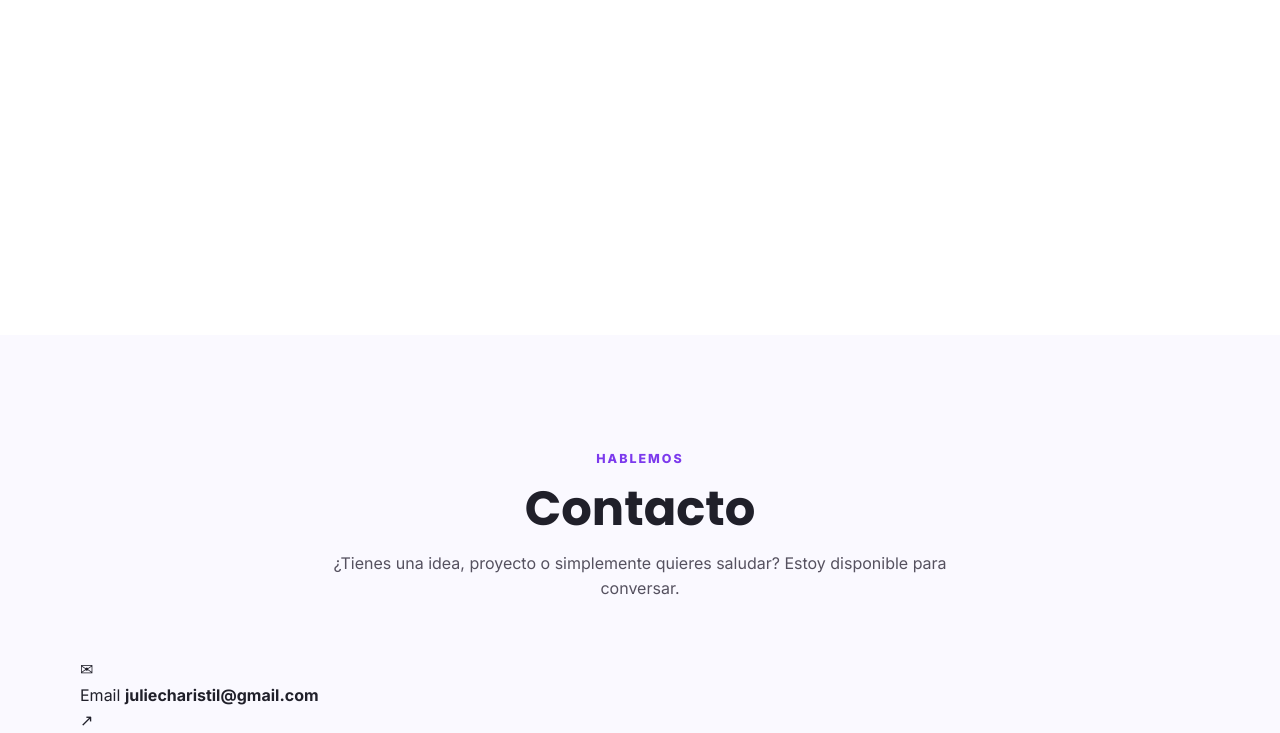
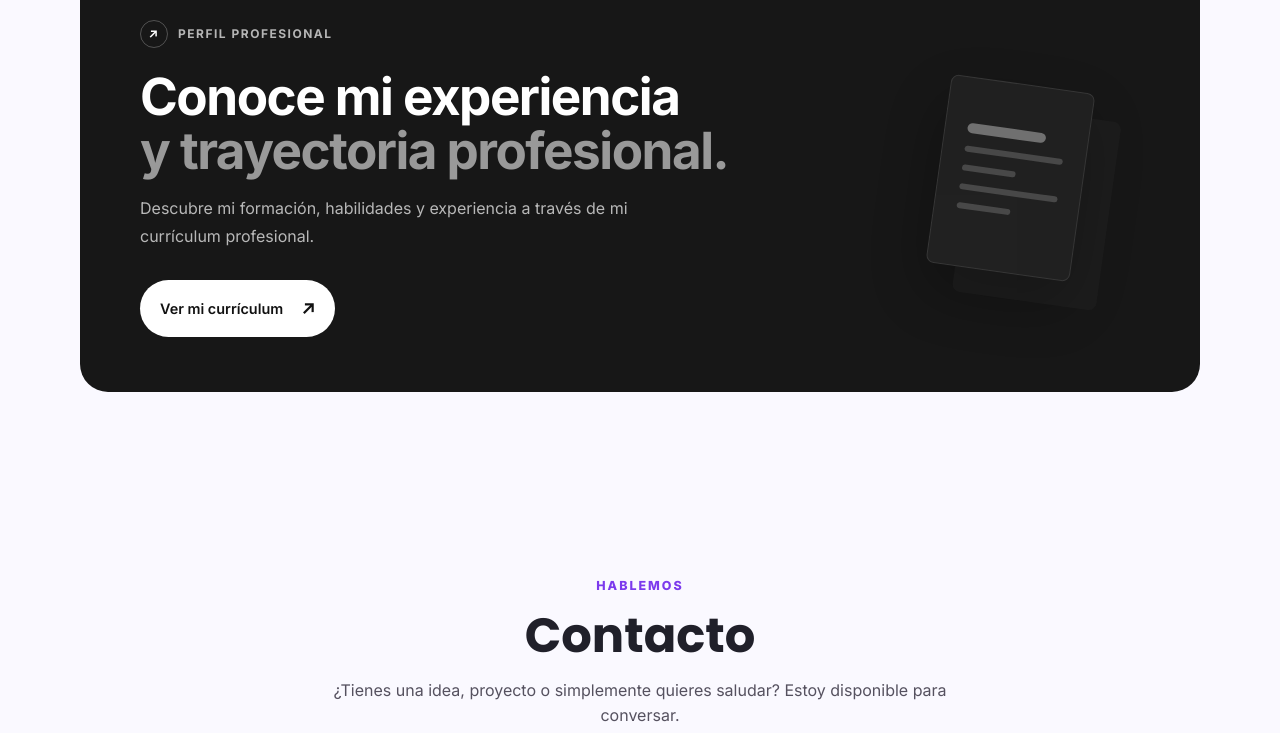
Before and after one commit to juliecharistil/Mi-portafolio, a website: page index.html in a window 1280 px wide. Shown: the part 2600-3333 px from the top of the page. Drawn offline with Linux system fonts and the light colour scheme.

Commit message:
Refactor CSS structure and styles

```diff
--- a/style.css
+++ b/style.css
@@ -734,28 +734,303 @@ a {
 }
 
 
-/* ==================================================
-   CV
-================================================== */
+/* ================= CV ================= */
 
 .cv-section {
-
-    background: white;
+    padding-top: 80px;
+    padding-bottom: 80px;
 }
 
 .cv-card {
+    position: relative;
+    overflow: hidden;
+    min-height: 340px;
+    padding: 55px 60px;
+    border-radius: 28px;
 
     display: flex;
+    align-items: center;
+    justify-content: space-between;
+    gap: 50px;
 
+    background: #171717;
+    color: #fff;
+}
+
+.cv-content {
+    position: relative;
+    z-index: 2;
+    max-width: 650px;
+}
+
+.cv-badge {
+    display: inline-flex;
     align-items: center;
+    gap: 10px;
 
-    gap: 30px;
+    margin-bottom: 22px;
 
-    padding: 45px;
+    font-size: 12px;
+    font-weight: 700;
+    letter-spacing: 1.5px;
+    color: #b5b5b5;
+}
 
-    border-radius: 30px;
+.cv-badge-icon {
+    width: 28px;
+    height: 28px;
 
-    color: white;
+    display: flex;
+    align-items: center;
+    justify-content: center;
 
-    background:
-        linear-gradient(
+    border: 1px solid rgba(255,255,255,.25);
+    border-radius: 50%;
+
+    color: #fff;
+}
+
+.cv-card h2 {
+    margin: 0 0 18px;
+
+    font-size: clamp(32px, 4vw, 52px);
+    line-height: 1.05;
+    letter-spacing: -1.5px;
+}
+
+.cv-card h2 span {
+    display: block;
+    color: #999;
+}
+
+.cv-card p {
+    max-width: 540px;
+    margin-bottom: 30px;
+
+    color: #b8b8b8;
+    line-height: 1.7;
+}
+
+.btn-white {
+    display: inline-flex;
+    align-items: center;
+    gap: 18px;
+
+    padding: 14px 20px;
+
+    border-radius: 100px;
+    background: #fff;
+    color: #111;
+
+    text-decoration: none;
+    font-weight: 600;
+
+    transition: .25s ease;
+}
+
+.btn-white:hover {
+    transform: translateY(-3px);
+    background: #e9e9e9;
+}
+
+.btn-arrow {
+    font-size: 18px;
+}
+
+
+/* Decoración */
+
+.cv-decoration {
+    position: relative;
+    width: 260px;
+    height: 260px;
+
+    display: flex;
+    align-items: center;
+    justify-content: center;
+
+    opacity: .8;
+}
+
+.cv-document {
+    width: 145px;
+    height: 190px;
+
+    padding: 45px 22px 20px;
+
+    background: #242424;
+    border: 1px solid rgba(255,255,255,.12);
+    border-radius: 8px;
+
+    transform: rotate(8deg);
+
+    box-shadow:
+        30px 25px 0 rgba(255,255,255,.03),
+        0 25px 60px rgba(0,0,0,.35);
+}
+
+.document-line {
+    height: 6px;
+    margin-bottom: 13px;
+
+    border-radius: 10px;
+    background: #555;
+}
+
+.document-line.large {
+    width: 80%;
+    height: 10px;
+    background: #888;
+}
+
+.document-line.short {
+    width: 55%;
+}
+
+
+/* ================= CONTACTO ================= */
+
+.contact-section {
+    padding-top: 100px;
+    padding-bottom: 100px;
+}
+
+.contact-grid {
+    display: grid;
+    grid-template-columns: repeat(3, 1fr);
+    gap: 18px;
+    margin-top: 50px;
+}
+
+.contact-card {
+    position: relative;
+
+    display: flex;
+    align-items: center;
+    gap: 16px;
+
+    min-height: 110px;
+    padding: 24px;
+
+    border: 1px solid #e8e8e8;
+    border-radius: 18px;
+
+    background: #fff;
+    color: inherit;
+    text-decoration: none;
+
+    transition:
+        transform .25s ease,
+        border-color .25s ease,
+        box-shadow .25s ease;
+}
+
+.contact-card:hover {
+    transform: translateY(-5px);
+
+    border-color: #ccc;
+
+    box-shadow:
+        0 15px 40px rgba(0,0,0,.07);
+}
+
+.contact-icon {
+    width: 48px;
+    height: 48px;
+    flex-shrink: 0;
+
+    display: flex;
+    align-items: center;
+    justify-content: center;
+
+    border-radius: 14px;
+
+    background: #f3f3f3;
+    color: #111;
+
+    font-size: 19px;
+    font-weight: 700;
+}
+
+.contact-info {
+    display: flex;
+    flex-direction: column;
+    gap: 5px;
+
+    min-width: 0;
+}
+
+.contact-info span {
+    font-size: 12px;
+    font-weight: 600;
+    letter-spacing: 1px;
+    text-transform: uppercase;
+    color: #999;
+}
+
+.contact-info strong {
+    font-size: 14px;
+    color: #222;
+
+    overflow: hidden;
+    text-overflow: ellipsis;
+}
+
+.contact-arrow {
+    margin-left: auto;
+
+    color: #aaa;
+    font-size: 18px;
+
+    transition: .25s ease;
+}
+
+.contact-card:hover .contact-arrow {
+    color: #111;
+    transform: translate(3px, -3px);
+}
+
+
+/* ================= RESPONSIVE ================= */
+
+@media (max-width: 900px) {
+
+    .cv-card {
+        padding: 45px 35px;
+    }
+
+    .cv-decoration {
+        width: 180px;
+    }
+
+    .contact-grid {
+        grid-template-columns: 1fr;
+    }
+
+}
+
+@media (max-width: 650px) {
+
+    .cv-card {
+        min-height: auto;
+        padding: 35px 25px;
+    }
+
+    .cv-decoration {
+        display: none;
+    }
+
+    .cv-card h2 {
+        font-size: 34px;
+    }
+
+    .contact-section {
+        padding-top: 70px;
+    }
+
+    .contact-card {
+        min-height: 95px;
+        padding: 18px;
+    }
+
+}
```
